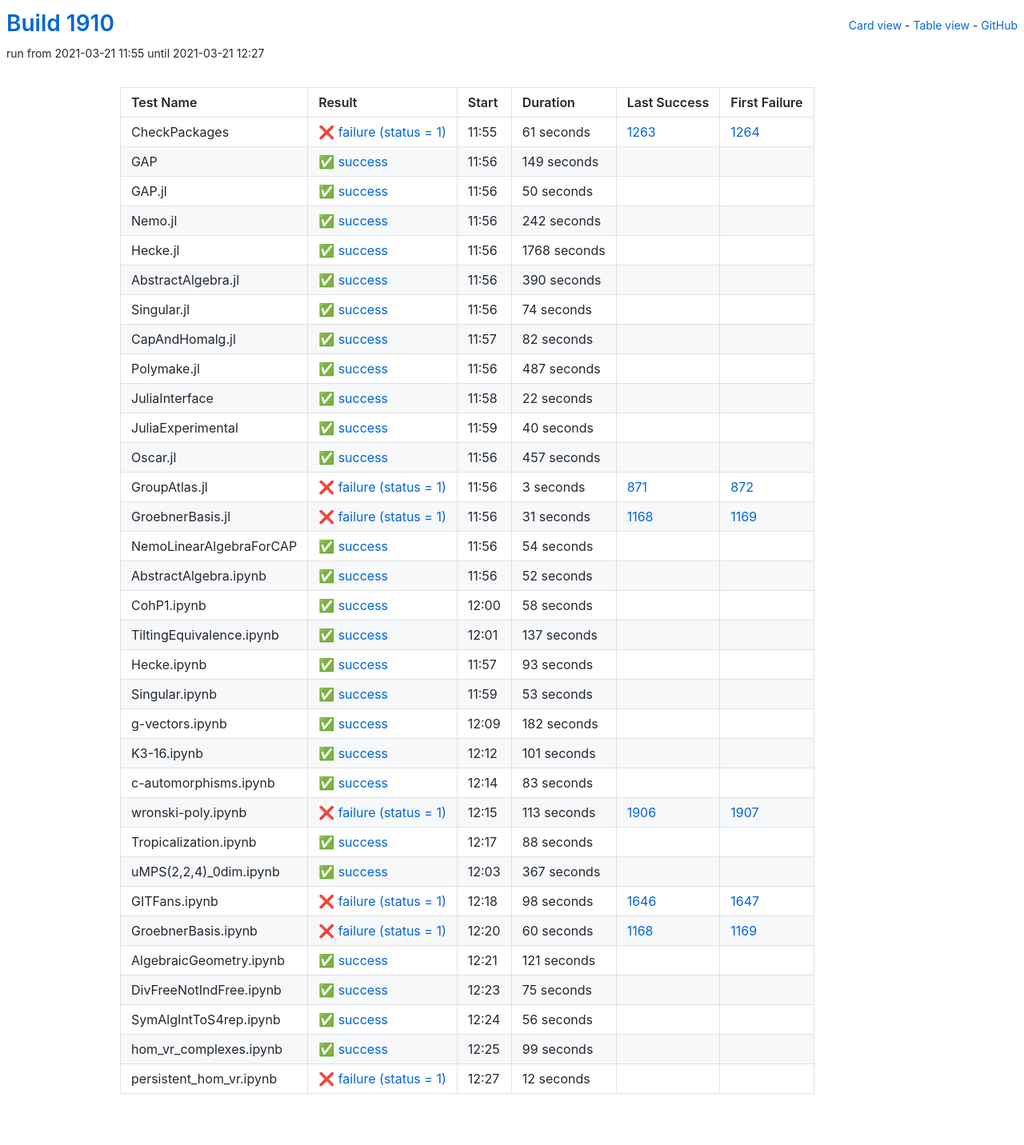
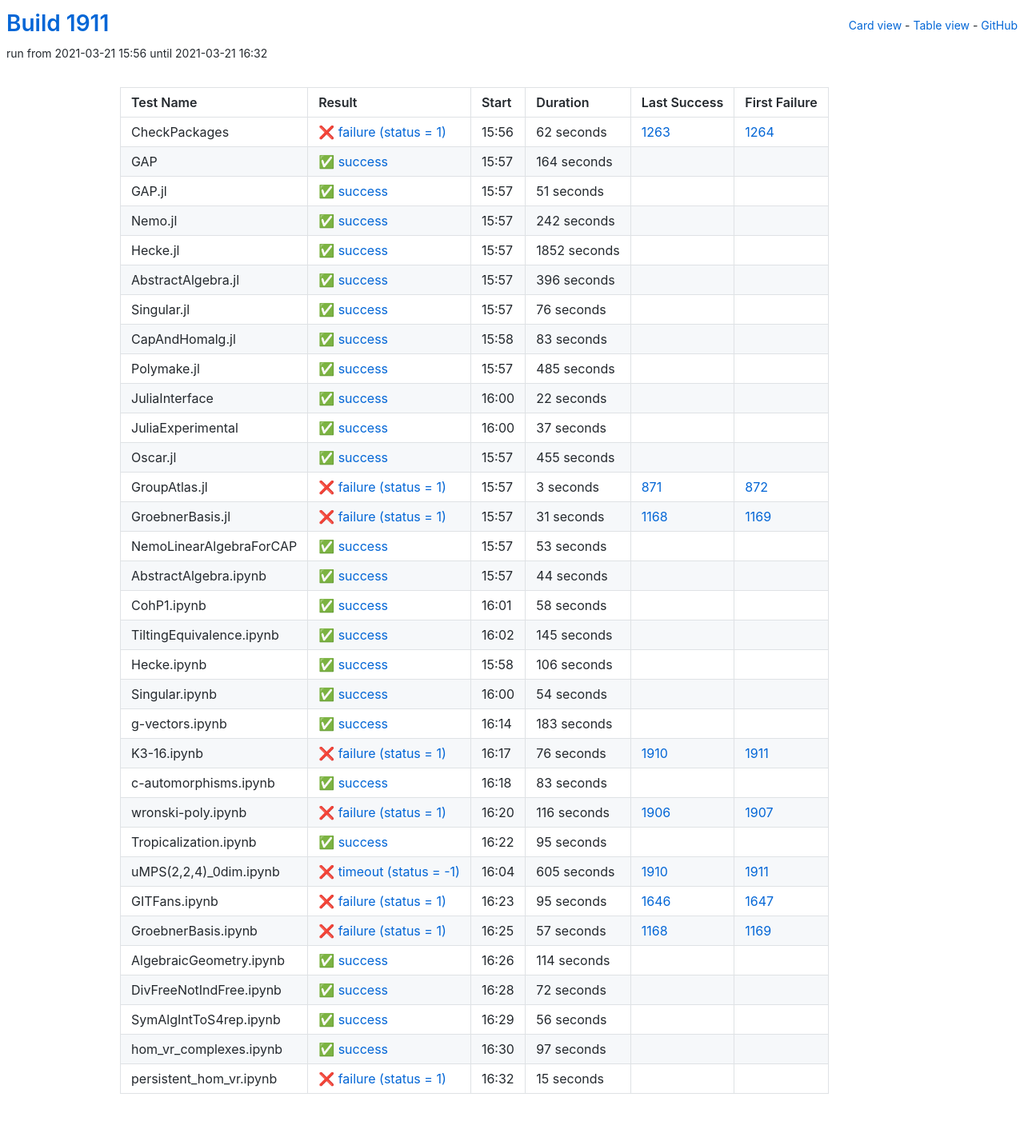
Before and after one commit to oscar-system/oscar-ci-status-stable, a Jekyll site: the page built from table.html, in a window 1280 px wide. Shown: the whole page at 80% size. Built offline with Jekyll 4.4.1, drawn with Linux system fonts in a browser that asks for light colours.

Commit message:
Build #1911

```diff
--- a/_data/ci.yml
+++ b/_data/ci.yml
@@ -1,6 +1,6 @@
 ---
-build: 1910
-build_url: https://oscarci.mathematik.uni-kl.de/job/oscar-stable/1910/
+build: 1911
+build_url: https://oscarci.mathematik.uni-kl.de/job/oscar-stable/1911/
 job: oscar-stable
 organization: oscar-system
 repo: oscar-ci-status-stable
@@ -8,44 +8,44 @@ repourl: https://github.com/oscar-system/oscar-ci-status-stable
 tests:
 - name: CheckPackages
   id: checkpackages
-  log: https://oscarci.mathematik.uni-kl.de/job/oscar-stable/1910/artifact/logs/build-1910/CheckPackages.log
-  start: 2021-03-21 11:55
+  log: https://oscarci.mathematik.uni-kl.de/job/oscar-stable/1911/artifact/logs/build-1911/CheckPackages.log
+  start: 2021-03-21 15:56
   success: false
   exitcode: 1
   status: failure
-  duration: 61
+  duration: 62
   last_success: 1263
   last_success_url: https://oscarci.mathematik.uni-kl.de/job/oscar-stable/1263/
   first_failure: 1264
   first_failure_url: https://oscarci.mathematik.uni-kl.de/job/oscar-stable/1264/
 - name: GAP
   id: gap
-  log: https://oscarci.mathematik.uni-kl.de/job/oscar-stable/1910/artifact/logs/build-1910/GAP.log
-  start: 2021-03-21 11:56
+  log: https://oscarci.mathematik.uni-kl.de/job/oscar-stable/1911/artifact/logs/build-1911/GAP.log
+  start: 2021-03-21 15:57
   success: true
   exitcode: 0
   status: success
-  duration: 149
+  duration: 164
   last_success: false
   last_success_url:
   first_failure: false
   first_failure_url:
 - name: GAP.jl
   id: gap-jl
-  log: https://oscarci.mathematik.uni-kl.de/job/oscar-stable/1910/artifact/logs/build-1910/GAP.jl.log
-  start: 2021-03-21 11:56
+  log: https://oscarci.mathematik.uni-kl.de/job/oscar-stable/1911/artifact/logs/build-1911/GAP.jl.log
+  start: 2021-03-21 15:57
   success: true
   exitcode: 0
   status: success
-  duration: 50
+  duration: 51
   last_success: false
   last_success_url:
   first_failure: false
   first_failure_url:
 - name: Nemo.jl
   id: nemo-jl
-  log: https://oscarci.mathematik.uni-kl.de/job/oscar-stable/1910/artifact/logs/build-1910/Nemo.jl.log
-  start: 2021-03-21 11:56
+  log: https://oscarci.mathematik.uni-kl.de/job/oscar-stable/1911/artifact/logs/build-1911/Nemo.jl.log
+  start: 2021-03-21 15:57
   success: true
   exitcode: 0
   status: success
@@ -56,68 +56,68 @@ tests:
   first_failure_url:
 - name: Hecke.jl
   id: hecke-jl
-  log: https://oscarci.mathematik.uni-kl.de/job/oscar-stable/1910/artifact/logs/build-1910/Hecke.jl.log
-  start: 2021-03-21 11:56
+  log: https://oscarci.mathematik.uni-kl.de/job/oscar-stable/1911/artifact/logs/build-1911/Hecke.jl.log
+  start: 2021-03-21 15:57
   success: true
   exitcode: 0
   status: success
-  duration: 1768
+  duration: 1852
   last_success: false
   last_success_url:
   first_failure: false
   first_failure_url:
 - name: AbstractAlgebra.jl
   id: abstractalgebra-jl
-  log: https://oscarci.mathematik.uni-kl.de/job/oscar-stable/1910/artifact/logs/build-1910/AbstractAlgebra.jl.log
-  start: 2021-03-21 11:56
+  log: https://oscarci.mathematik.uni-kl.de/job/oscar-stable/1911/artifact/logs/build-1911/AbstractAlgebra.jl.log
+  start: 2021-03-21 15:57
   success: true
   exitcode: 0
   status: success
-  duration: 390
+  duration: 396
   last_success: false
   last_success_url:
   first_failure: false
   first_failure_url:
 - name: Singular.jl
   id: singular-jl
-  log: https://oscarci.mathematik.uni-kl.de/job/oscar-stable/1910/artifact/logs/build-1910/Singular.jl.log
-  start: 2021-03-21 11:56
+  log: https://oscarci.mathematik.uni-kl.de/job/oscar-stable/1911/artifact/logs/build-1911/Singular.jl.log
+  start: 2021-03-21 15:57
   success: true
   exitcode: 0
   status: success
-  duration: 74
+  duration: 76
   last_success: false
   last_success_url:
   first_failure: false
   first_failure_url:
 - name: CapAndHomalg.jl
   id: capandhomalg-jl
-  log: https://oscarci.mathematik.uni-kl.de/job/oscar-stable/1910/artifact/logs/build-1910/CapAndHomalg.jl.log
-  start: 2021-03-21 11:57
+  log: https://oscarci.mathematik.uni-kl.de/job/oscar-stable/1911/artifact/logs/build-1911/CapAndHomalg.jl.log
+  start: 2021-03-21 15:58
   success: true
   exitcode: 0
   status: success
-  duration: 82
+  duration: 83
   last_success: false
   last_success_url:
   first_failure: false
   first_failure_url:
 - name: Polymake.jl
   id: polymake-jl
-  log: https://oscarci.mathematik.uni-kl.de/job/oscar-stable/1910/artifact/logs/build-1910/Polymake.jl.log
-  start: 2021-03-21 11:56
+  log: https://oscarci.mathematik.uni-kl.de/job/oscar-stable/1911/artifact/logs/build-1911/Polymake.jl.log
+  start: 2021-03-21 15:57
   success: true
   exitcode: 0
   status: success
-  duration: 487
+  duration: 485
   last_success: false
   last_success_url:
   first_failure: false
   first_failure_url:
 - name: JuliaInterface
   id: juliainterface
-  log: https://oscarci.mathematik.uni-kl.de/job/oscar-stable/1910/artifact/logs/build-1910/JuliaInterface.log
-  start: 2021-03-21 11:58
+  log: https://oscarci.mathematik.uni-kl.de/job/oscar-stable/1911/artifact/logs/build-1911/JuliaInterface.log
+  start: 2021-03-21 16:00
   success: true
   exitcode: 0
   status: success
@@ -128,32 +128,32 @@ tests:
   first_failure_url:
 - name: JuliaExperimental
   id: juliaexperimental
-  log: https://oscarci.mathematik.uni-kl.de/job/oscar-stable/1910/artifact/logs/build-1910/JuliaExperimental.log
-  start: 2021-03-21 11:59
+  log: https://oscarci.mathematik.uni-kl.de/job/oscar-stable/1911/artifact/logs/build-1911/JuliaExperimental.log
+  start: 2021-03-21 16:00
   success: true
   exitcode: 0
   status: success
-  duration: 40
+  duration: 37
   last_success: false
   last_success_url:
   first_failure: false
   first_failure_url:
 - name: Oscar.jl
   id: oscar-jl
-  log: https://oscarci.mathematik.uni-kl.de/job/oscar-stable/1910/artifact/logs/build-1910/Oscar.jl.log
-  start: 2021-03-21 11:56
+  log: https://oscarci.mathematik.uni-kl.de/job/oscar-stable/1911/artifact/logs/build-1911/Oscar.jl.log
+  start: 2021-03-21 15:57
   success: true
   exitcode: 0
   status: success
-  duration: 457
+  duration: 455
   last_success: false
   last_success_url:
   first_failure: false
   first_failure_url:
 - name: GroupAtlas.jl
   id: groupatlas-jl
-  log: https://oscarci.mathematik.uni-kl.de/job/oscar-stable/1910/artifact/logs/build-1910/GroupAtlas.jl.log
-  start: 2021-03-21 11:56
+  log: https://oscarci.mathematik.uni-kl.de/job/oscar-stable/1911/artifact/logs/build-1911/GroupAtlas.jl.log
+  start: 2021-03-21 15:57
   success: false
   exitcode: 1
   status: failure
@@ -164,8 +164,8 @@ tests:
   first_failure_url: https://oscarci.mathematik.uni-kl.de/job/oscar-stable/872/
 - name: GroebnerBasis.jl
   id: groebnerbasis-jl
-  log: https://oscarci.mathematik.uni-kl.de/job/oscar-stable/1910/artifact/logs/build-1910/GroebnerBasis.jl.log
-  start: 2021-03-21 11:56
+  log: https://oscarci.mathematik.uni-kl.de/job/oscar-stable/1911/artifact/logs/build-1911/GroebnerBasis.jl.log
+  start: 2021-03-21 15:57
   success: false
   exitcode: 1
   status: failure
@@ -176,32 +176,32 @@ tests:
   first_failure_url: https://oscarci.mathematik.uni-kl.de/job/oscar-stable/1169/
 - name: NemoLinearAlgebraForCAP
   id: nemolinearalgebraforcap
-  log: https://oscarci.mathematik.uni-kl.de/job/oscar-stable/1910/artifact/logs/build-1910/NemoLinearAlgebraForCAP.log
-  start: 2021-03-21 11:56
+  log: https://oscarci.mathematik.uni-kl.de/job/oscar-stable/1911/artifact/logs/build-1911/NemoLinearAlgebraForCAP.log
+  start: 2021-03-21 15:57
   success: true
   exitcode: 0
   status: success
-  duration: 54
+  duration: 53
   last_success: false
   last_success_url:
   first_failure: false
   first_failure_url:
 - name: AbstractAlgebra.ipynb
   id: abstractalgebra-ipynb
-  log: https://oscarci.mathematik.uni-kl.de/job/oscar-stable/1910/artifact/logs/build-1910/AbstractAlgebra.ipynb.log
-  start: 2021-03-21 11:56
+  log: https://oscarci.mathematik.uni-kl.de/job/oscar-stable/1911/artifact/logs/build-1911/AbstractAlgebra.ipynb.log
+  start: 2021-03-21 15:57
   success: true
   exitcode: 0
   status: success
-  duration: 52
+  duration: 44
   last_success: false
   last_success_url:
   first_failure: false
   first_failure_url:
 - name: CohP1.ipynb
   id: cohp1-ipynb
-  log: https://oscarci.mathematik.uni-kl.de/job/oscar-stable/1910/artifact/logs/build-1910/CohP1.ipynb.log
-  start: 2021-03-21 12:00
+  log: https://oscarci.mathematik.uni-kl.de/job/oscar-stable/1911/artifact/logs/build-1911/CohP1.ipynb.log
+  start: 2021-03-21 16:01
   success: true
   exitcode: 0
   status: success
@@ -212,68 +212,68 @@ tests:
   first_failure_url:
 - name: TiltingEquivalence.ipynb
   id: tiltingequivalence-ipynb
-  log: https://oscarci.mathematik.uni-kl.de/job/oscar-stable/1910/artifact/logs/build-1910/TiltingEquivalence.ipynb.log
-  start: 2021-03-21 12:01
+  log: https://oscarci.mathematik.uni-kl.de/job/oscar-stable/1911/artifact/logs/build-1911/TiltingEquivalence.ipynb.log
+  start: 2021-03-21 16:02
   success: true
   exitcode: 0
   status: success
-  duration: 137
+  duration: 145
   last_success: false
   last_success_url:
   first_failure: false
   first_failure_url:
 - name: Hecke.ipynb
   id: hecke-ipynb
-  log: https://oscarci.mathematik.uni-kl.de/job/oscar-stable/1910/artifact/logs/build-1910/Hecke.ipynb.log
-  start: 2021-03-21 11:57
+  log: https://oscarci.mathematik.uni-kl.de/job/oscar-stable/1911/artifact/logs/build-1911/Hecke.ipynb.log
+  start: 2021-03-21 15:58
   success: true
   exitcode: 0
   status: success
-  duration: 93
+  duration: 106
   last_success: false
   last_success_url:
   first_failure: false
   first_failure_url:
 - name: Singular.ipynb
   id: singular-ipynb
-  log: https://oscarci.mathematik.uni-kl.de/job/oscar-stable/1910/artifact/logs/build-1910/Singular.ipynb.log
-  start: 2021-03-21 11:59
+  log: https://oscarci.mathematik.uni-kl.de/job/oscar-stable/1911/artifact/logs/build-1911/Singular.ipynb.log
+  start: 2021-03-21 16:00
   success: true
   exitcode: 0
   status: success
-  duration: 53
+  duration: 54
   last_success: false
   last_success_url:
   first_failure: false
   first_failure_url:
 - name: g-vectors.ipynb
   id: g-vectors-ipynb
-  log: https://oscarci.mathematik.uni-kl.de/job/oscar-stable/1910/artifact/logs/build-1910/g-vectors.ipynb.log
-  start: 2021-03-21 12:09
+  log: https://oscarci.mathematik.uni-kl.de/job/oscar-stable/1911/artifact/logs/build-1911/g-vectors.ipynb.log
+  start: 2021-03-21 16:14
   success: true
   exitcode: 0
   status: success
-  duration: 182
+  duration: 183
   last_success: false
   last_success_url:
   first_failure: false
   first_failure_url:
 - name: K3-16.ipynb
   id: k3-16-ipynb
-  log: https://oscarci.mathematik.uni-kl.de/job/oscar-stable/1910/artifact/logs/build-1910/K3-16.ipynb.log
-  start: 2021-03-21 12:12
-  success: true
-  exitcode: 0
-  status: success
-  duration: 101
-  last_success: false
-  last_success_url:
-  first_failure: false
-  first_failure_url:
+  log: https://oscarci.mathematik.uni-kl.de/job/oscar-stable/1911/artifact/logs/build-1911/K3-16.ipynb.log
+  start: 2021-03-21 16:17
+  success: false
+  exitcode: 1
+  status: failure
+  duration: 76
+  last_success: 1910
+  last_success_url: https://oscarci.mathematik.uni-kl.de/job/oscar-stable/1910/
+  first_failure: 1911
+  first_failure_url: https://oscarci.mathematik.uni-kl.de/job/oscar-stable/1911/
 - name: c-automorphisms.ipynb
   id: c-automorphisms-ipynb
-  log: https://oscarci.mathematik.uni-kl.de/job/oscar-stable/1910/artifact/logs/build-1910/c-automorphisms.ipynb.log
-  start: 2021-03-21 12:14
+  log: https://oscarci.mathematik.uni-kl.de/job/oscar-stable/1911/artifact/logs/build-1911/c-automorphisms.ipynb.log
+  start: 2021-03-21 16:18
   success: true
   exitcode: 0
   status: success
@@ -284,92 +284,92 @@ tests:
   first_failure_url:
 - name: wronski-poly.ipynb
   id: wronski-poly-ipynb
-  log: https://oscarci.mathematik.uni-kl.de/job/oscar-stable/1910/artifact/logs/build-1910/wronski-poly.ipynb.log
-  start: 2021-03-21 12:15
+  log: https://oscarci.mathematik.uni-kl.de/job/oscar-stable/1911/artifact/logs/build-1911/wronski-poly.ipynb.log
+  start: 2021-03-21 16:20
   success: false
   exitcode: 1
   status: failure
-  duration: 113
+  duration: 116
   last_success: 1906
   last_success_url: https://oscarci.mathematik.uni-kl.de/job/oscar-stable/1906/
   first_failure: 1907
   first_failure_url: https://oscarci.mathematik.uni-kl.de/job/oscar-stable/1907/
 - name: Tropicalization.ipynb
   id: tropicalization-ipynb
-  log: https://oscarci.mathematik.uni-kl.de/job/oscar-stable/1910/artifact/logs/build-1910/Tropicalization.ipynb.log
-  start: 2021-03-21 12:17
+  log: https://oscarci.mathematik.uni-kl.de/job/oscar-stable/1911/artifact/logs/build-1911/Tropicalization.ipynb.log
+  start: 2021-03-21 16:22
   success: true
   exitcode: 0
   status: success
-  duration: 88
+  duration: 95
   last_success: false
   last_success_url:
   first_failure: false
   first_failure_url:
 - name: uMPS(2,2,4)_0dim.ipynb
   id: umps-2-2-4-0dim-ipynb
-  log: https://oscarci.mathematik.uni-kl.de/job/oscar-stable/1910/artifact/logs/build-1910/uMPS-2-2-4-_0dim.ipynb.log
-  start: 2021-03-21 12:03
-  success: true
-  exitcode: 0
-  status: success
-  duration: 367
-  last_success: false
-  last_success_url:
-  first_failure: false
-  first_failure_url:
+  log: https://oscarci.mathematik.uni-kl.de/job/oscar-stable/1911/artifact/logs/build-1911/uMPS-2-2-4-_0dim.ipynb.log
+  start: 2021-03-21 16:04
+  success: false
+  exitcode: -1
+  status: timeout
+  duration: 605
+  last_success: 1910
+  last_success_url: https://oscarci.mathematik.uni-kl.de/job/oscar-stable/1910/
+  first_failure: 1911
+  first_failure_url: https://oscarci.mathematik.uni-kl.de/job/oscar-stable/1911/
 - name: GITFans.ipynb
   id: gitfans-ipynb
-  log: https://oscarci.mathematik.uni-kl.de/job/oscar-stable/1910/artifact/logs/build-1910/GITFans.ipynb.log
-  start: 2021-03-21 12:18
+  log: https://oscarci.mathematik.uni-kl.de/job/oscar-stable/1911/artifact/logs/build-1911/GITFans.ipynb.log
+  start: 2021-03-21 16:23
   success: false
   exitcode: 1
   status: failure
-  duration: 98
+  duration: 95
   last_success: 1646
   last_success_url: https://oscarci.mathematik.uni-kl.de/job/oscar-stable/1646/
   first_failure: 1647
   first_failure_url: https://oscarci.mathematik.uni-kl.de/job/oscar-stable/1647/
 - name: GroebnerBasis.ipynb
   id: groebnerbasis-ipynb
-  log: https://oscarci.mathematik.uni-kl.de/job/oscar-stable/1910/artifact/logs/build-1910/GroebnerBasis.ipynb.log
-  start: 2021-03-21 12:20
+  log: https://oscarci.mathematik.uni-kl.de/job/oscar-stable/1911/artifact/logs/build-1911/GroebnerBasis.ipynb.log
+  start: 2021-03-21 16:25
   success: false
   exitcode: 1
   status: failure
-  duration: 60
+  duration: 57
   last_success: 1168
   last_success_url: https://oscarci.mathematik.uni-kl.de/job/oscar-stable/1168/
   first_failure: 1169
   first_failure_url: https://oscarci.mathematik.uni-kl.de/job/oscar-stable/1169/
 - name: AlgebraicGeometry.ipynb
   id: algebraicgeometry-ipynb
-  log: https://oscarci.mathematik.uni-kl.de/job/oscar-stable/1910/artifact/logs/build-1910/AlgebraicGeometry.ipynb.log
-  start: 2021-03-21 12:21
+  log: https://oscarci.mathematik.uni-kl.de/job/oscar-stable/1911/artifact/logs/build-1911/AlgebraicGeometry.ipynb.log
+  start: 2021-03-21 16:26
   success: true
   exitcode: 0
   status: success
-  duration: 121
+  duration: 114
   last_success: false
   last_success_url:
   first_failure: false
   first_failure_url:
 - name: DivFreeNotIndFree.ipynb
   id: divfreenotindfree-ipynb
-  log: https://oscarci.mathematik.uni-kl.de/job/oscar-stable/1910/artifact/logs/build-1910/DivFreeNotIndFree.ipynb.log
-  start: 2021-03-21 12:23
+  log: https://oscarci.mathematik.uni-kl.de/job/oscar-stable/1911/artifact/logs/build-1911/DivFreeNotIndFree.ipynb.log
+  start: 2021-03-21 16:28
   success: true
   exitcode: 0
   status: success
-  duration: 75
+  duration: 72
   last_success: false
   last_success_url:
   first_failure: false
   first_failure_url:
 - name: SymAlgIntToS4rep.ipynb
   id: symalginttos4rep-ipynb
-  log: https://oscarci.mathematik.uni-kl.de/job/oscar-stable/1910/artifact/logs/build-1910/SymAlgIntToS4rep.ipynb.log
-  start: 2021-03-21 12:24
+  log: https://oscarci.mathematik.uni-kl.de/job/oscar-stable/1911/artifact/logs/build-1911/SymAlgIntToS4rep.ipynb.log
+  start: 2021-03-21 16:29
   success: true
   exitcode: 0
   status: success
@@ -380,24 +380,24 @@ tests:
   first_failure_url:
 - name: hom_vr_complexes.ipynb
   id: hom-vr-complexes-ipynb
-  log: https://oscarci.mathematik.uni-kl.de/job/oscar-stable/1910/artifact/logs/build-1910/hom_vr_complexes.ipynb.log
-  start: 2021-03-21 12:25
+  log: https://oscarci.mathematik.uni-kl.de/job/oscar-stable/1911/artifact/logs/build-1911/hom_vr_complexes.ipynb.log
+  start: 2021-03-21 16:30
   success: true
   exitcode: 0
   status: success
-  duration: 99
+  duration: 97
   last_success: false
   last_success_url:
   first_failure: false
   first_failure_url:
 - name: persistent_hom_vr.ipynb
   id: persistent-hom-vr-ipynb
-  log: https://oscarci.mathematik.uni-kl.de/job/oscar-stable/1910/artifact/logs/build-1910/persistent_hom_vr.ipynb.log
-  start: 2021-03-21 12:27
+  log: https://oscarci.mathematik.uni-kl.de/job/oscar-stable/1911/artifact/logs/build-1911/persistent_hom_vr.ipynb.log
+  start: 2021-03-21 16:32
   success: false
   exitcode: 1
   status: failure
-  duration: 12
+  duration: 15
   last_success: false
   last_success_url:
   first_failure: false
```
Also changed, not shown: README.md.
